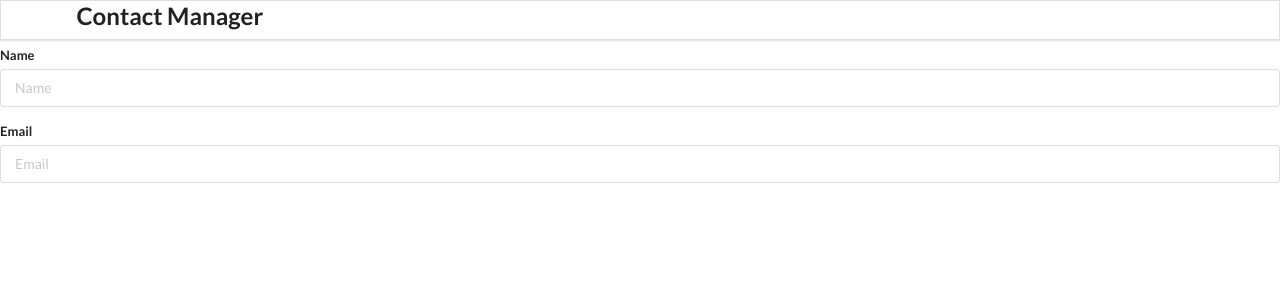
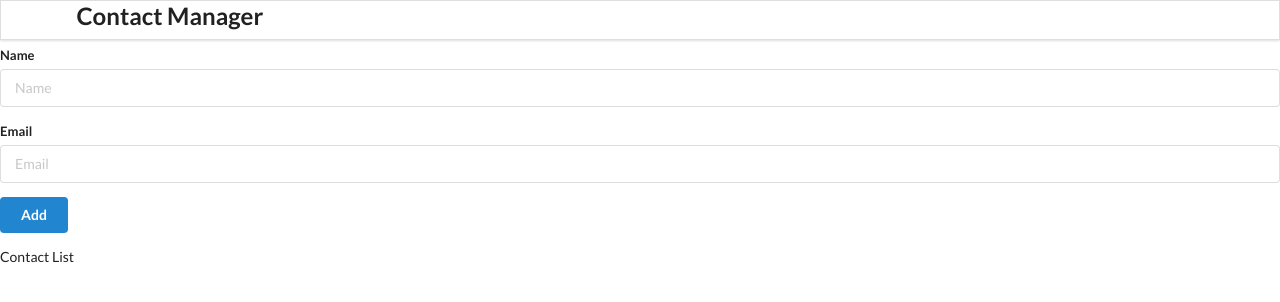
Before and after one commit to anshumaan255/contactapp, a React (Create React App) app in the folder reactfirst/contact/: page / in a window 1280 px wide. Shown: the top 302 px of the page. Built offline with nearby package versions, Linux system fonts and the light colour scheme.

Commit message:
init commit

```diff
--- a/reactfirst/contact/src/components/AddContact.js
+++ b/reactfirst/contact/src/components/AddContact.js
@@ -1,9 +1,12 @@
 import React from "react";
+
 
 class AddContact extends React.Component{
     render(){
         return(
+
             <div className= "ui main">
+
                 <h2> Add Contact</h2>
                 <form className= "ui form">
                     <div className="field">
@@ -14,6 +17,9 @@ class AddContact extends React.Component{
                         <label>Email</label>
                         <input type="text" name="name" placeholder="Email"></input>
                     </div>
+                    <div>
+                       <button className="ui button blue">Add </button>
+                    </div>
                 </form>
             </div>
         );
--- a/reactfirst/contact/src/components/App.js
+++ b/reactfirst/contact/src/components/App.js
@@ -2,16 +2,14 @@ import './App.css';
 import React from "react";
 import Header from "./Header";
 import AddContact from "./AddContact";
-import contactCard from "./contactCard";
-import contactList from "./contactList";
-
+import ContactList from "./contactList";
 
 function App() {
   return (
     <div>
       <Header />
       <AddContact />
-     {/* <contactList />*/}
+      <ContactList />
     </div>
   );
 
--- a/reactfirst/contact/src/components/contactList.js
+++ b/reactfirst/contact/src/components/contactList.js
@@ -0,0 +1,11 @@
+import React from 'react';
+
+const ContactList = () => {
+    return(
+        <div className="ui celled list">
+            Contact List
+        </div>
+    );
+};
+
+export default ContactList;
```
